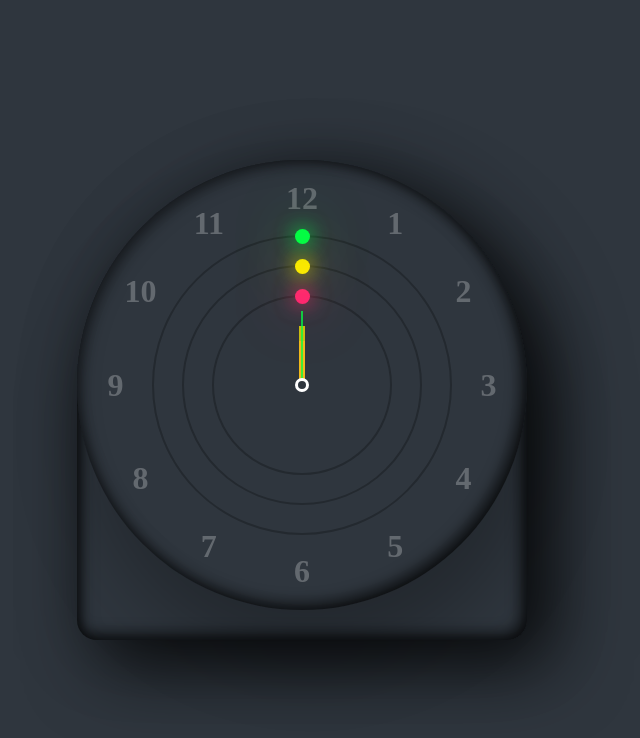
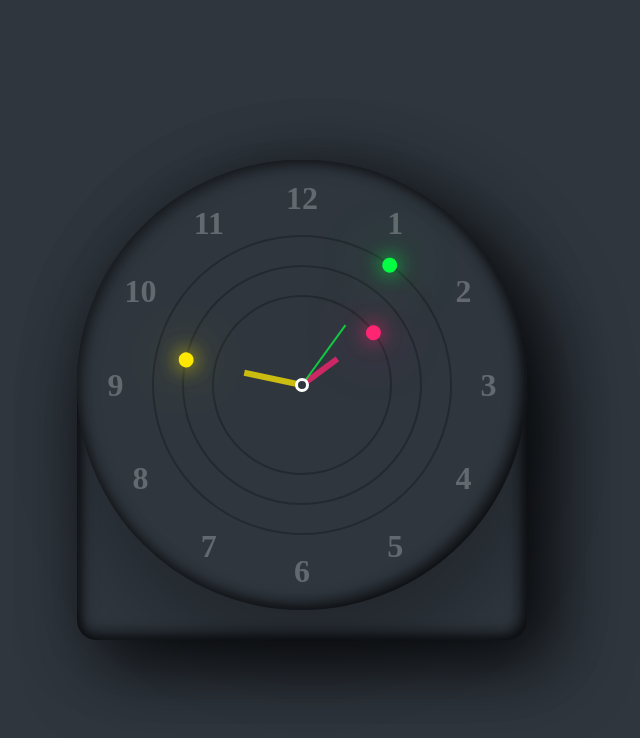
Before and after one commit to Oluwa-bunmi/Clock, a plain HTML site: page index.html in a window 1280 px wide. Shown: the whole page, without its empty margins (338-978 px from the left). Drawn offline with Linux system fonts and the light colour scheme.

Commit message:
done with analog clock

```diff
--- a/index.html
+++ b/index.html
@@ -1,4 +1,5 @@
 <html lang="en">
+
 <head>
     <meta charset="UTF-8">
     <meta http-equiv="X-UA-Compatible" content="IE=edge">
@@ -6,12 +7,13 @@
     <link rel="stylesheet" href="/sass/style.css">
     <title>Clock</title>
 </head>
+
 <body>
     <div class="container">
         <div class="clock">
             <div class="circle" id="sec" style="--clr:#04fc43;"><i></i></div>
             <div class="circle second" id="min" style="--clr:#fee800;"><i></i></div>
-        <div class="circle third" id="hrs" style="--clr:#ff2572;"><i></i></div>
+            <div class="circle third" id="hr" style="--clr:#ff2572;"><i></i></div>
             <span style="--i:1;"><b>1</b></span>
             <span style="--i:2;"><b>2</b></span>
             <span style="--i:3;"><b>3</b></span>
@@ -30,4 +32,5 @@
 
     <script src="/main.js"></script>
 </body>
+
 </html>
--- a/main.js
+++ b/main.js
@@ -1,7 +1,15 @@
-let hour = document.getElementById("hrs");
+let hour = document.getElementById("hr");
 let minute = document.getElementById("min");
 let second = document.getElementById("sec");
+
+
+setInterval(() =>{
 let day = new Date();
 let hr = day.getHours() * 30;
 let mm = day.getMinutes() * 6;
 let ss = day.getSeconds() * 6;
+
+hour.style.transform = `rotateZ(${hr + mm / 12}deg)`;
+minute.style.transform = `rotateZ(${mm}deg)`;
+second.style.transform = `rotateZ(${ss}deg)`;
+})
```
Lines whose indentation alone changed are shown as unchanged.
